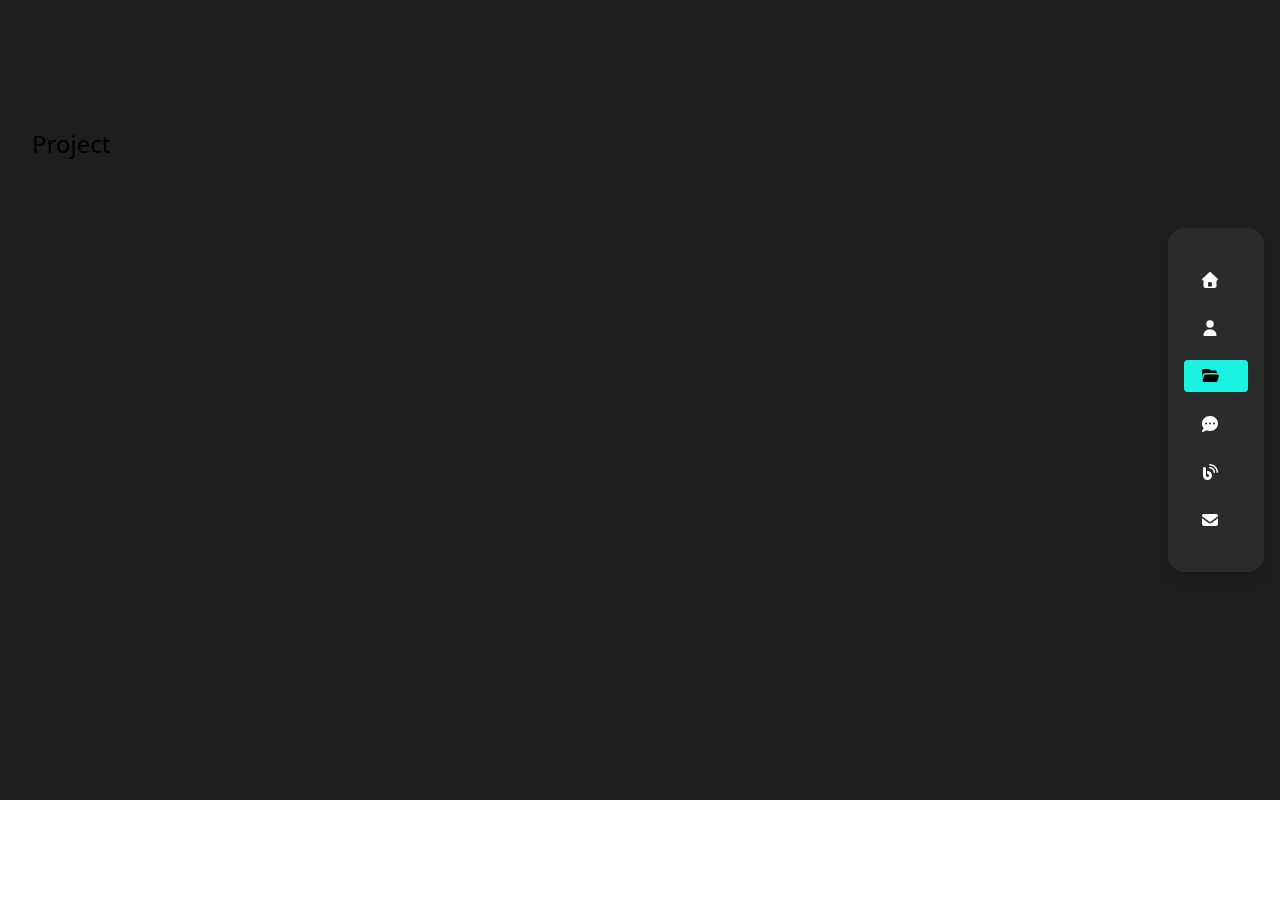
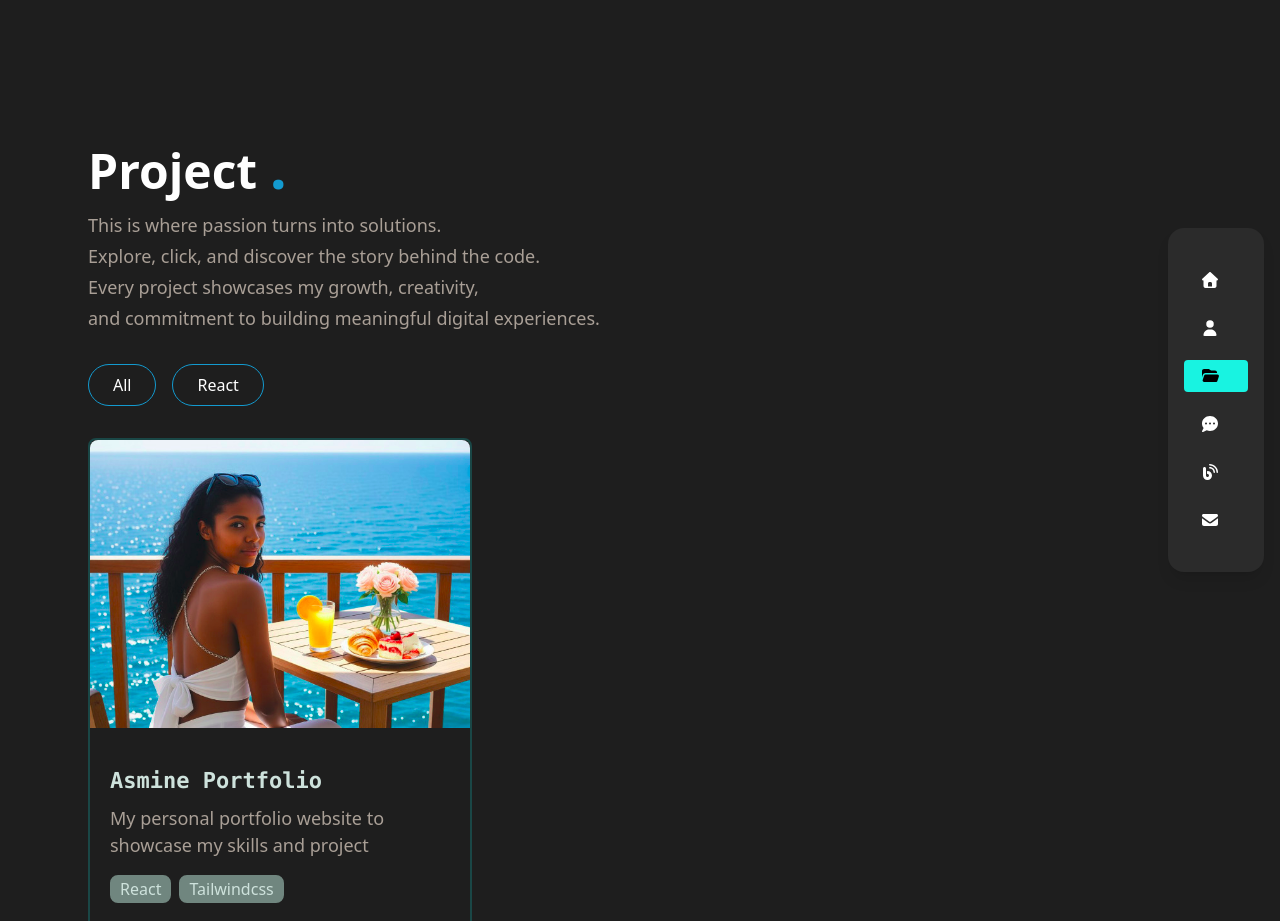
Before and after one commit to AsmineRazafiarivelo1402/Portfolio, a React (Vite) app in the folder portfolio/: page /project in a window 1280 px wide. Shown: the top 921 px of the page. Before the commit the page ends 800 px from the top, so only its background shows below. Built offline with nearby package versions, Linux system fonts and the light colour scheme.

Commit message:
[initialize page Project]

```diff
--- a/portfolio/package.json
+++ b/portfolio/package.json
@@ -10,6 +10,7 @@
     "preview": "vite preview"
   },
   "dependencies": {
+    "@fortawesome/free-brands-svg-icons": "^7.1.0",
     "@fortawesome/free-solid-svg-icons": "^7.1.0",
     "@fortawesome/react-fontawesome": "^3.1.1",
     "react": "^19.2.0",
--- a/portfolio/src/assets/components/Navbar.jsx
+++ b/portfolio/src/assets/components/Navbar.jsx
@@ -10,7 +10,7 @@ import {
   faEnvelope,
   faBars,
   faXmark,
-  faPhone,
+
 } from "@fortawesome/free-solid-svg-icons";
 
 export default function Sidebar() {
--- a/portfolio/src/assets/pages/Project.jsx
+++ b/portfolio/src/assets/pages/Project.jsx
@@ -1,3 +1,75 @@
+import { FontAwesomeIcon } from '@fortawesome/react-fontawesome';
+import { faGithub } from "@fortawesome/free-brands-svg-icons";
+import { faUpRightFromSquare } from "@fortawesome/free-solid-svg-icons";
+import logo from "../images/logo.png";
+
 export default function Project() {
-  return <h1 className="p-8 text-2xl">Project</h1>;
+  return (
+    <>
+      <div className="max-w-6xl mx-auto px-6 py-10">
+        {/* Header */}
+        <h1 className="text-4xl sm:text-5xl md:text-5xl font-bold text-white mb-4">
+          Project <span className="text-[#139acf] text-5xl sm:text-6xl md:text-6xl">.</span>
+        </h1>
+        <div className="text-[#a99f96] text-[16px] sm:text-[18px] mb-8 space-y-1">
+          <p>This is where passion turns into solutions.</p>
+          <p>Explore, click, and discover the story behind the code.</p>
+          <p>Every project showcases my growth, creativity,</p>
+          <p>and commitment to building meaningful digital experiences.</p>
+        </div>
+
+        {/* Filter Buttons */}
+        <div className="flex flex-wrap gap-4 mb-8">
+          <button className="flex items-center gap-2 border border-[#139acf] text-white px-6 py-2 rounded-full hover:transition-all duration-300">
+            All
+          </button>
+          <button className="flex items-center gap-2 border border-[#139acf] text-white px-6 py-2 rounded-full hover:transition-all duration-300">
+            React
+          </button>
+        </div>
+
+        {/* Project Card */}
+        <div className="max-w-full sm:max-w-96 min-h-64 grid grid-rows-[auto_1fr] gap-4 border-2 rounded-lg border-[#0eeae7]/20">
+
+          {/* Image */}
+          <img
+            src={logo}
+            alt="project"
+            className="w-full max-h-64 sm:max-h-72 rounded-t-lg object-cover"
+          />
+
+          {/* Card Content */}
+          <div className="p-5 grid gap-2">
+            <h1 className="font-bold text-[20px] sm:text-[22px] text-[#CEE2DC] font-mono">
+              Asmine Portfolio
+            </h1>
+            <p className="text-[#a99f96] text-[16px] sm:text-[18px]">
+              My personal portfolio website to showcase my skills and project
+            </p>
+
+            <div className="flex flex-wrap gap-2 text-[#CEE2DC] mt-2">
+              <p className="border-2 px-2 border-[#70867f] bg-[#70867f] rounded-lg">React</p>
+              <p className="border-2 px-2 border-[#70867f] bg-[#70867f] rounded-lg">Tailwindcss</p>
+            </div>
+
+            <div className="flex flex-wrap gap-4 pt-3">
+              <button type="button"
+                className="flex items-center gap-2 text-white border border-[#f6f6f6] px-4 sm:px-6 py-2 rounded-lg hover:bg-[#139acf] hover:border-none transition-colors duration-300"
+              >
+                <FontAwesomeIcon icon={faUpRightFromSquare} />
+                Live Demo
+              </button>
+
+              <button type="button"
+                className="flex items-center gap-2 text-white border border-[#f6f6f6] px-4 sm:px-6 py-2 rounded-lg hover:bg-[#139acf] hover:border-none transition-colors duration-300"
+              >
+                <FontAwesomeIcon icon={faGithub} />
+                View Code
+              </button>
+            </div>
+          </div>
+        </div>
+      </div>
+    </>
+  );
 }
```
Also changed, not shown: 1 other file (tests, documents, lock files or other folders).
